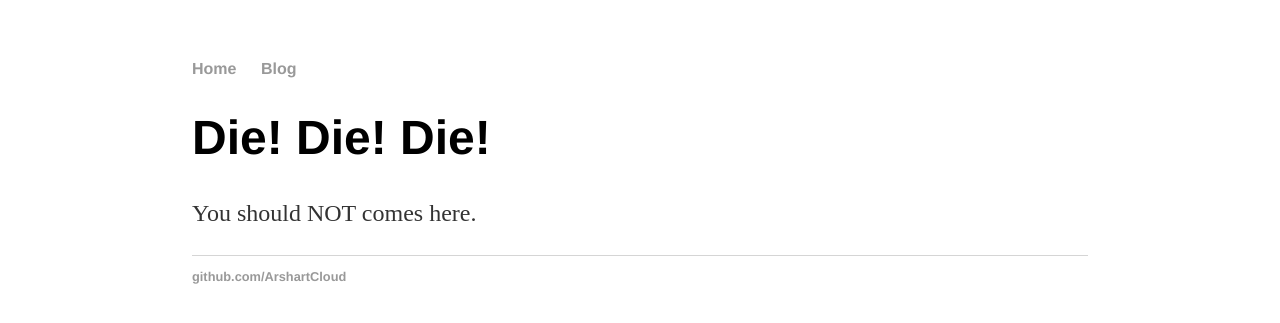
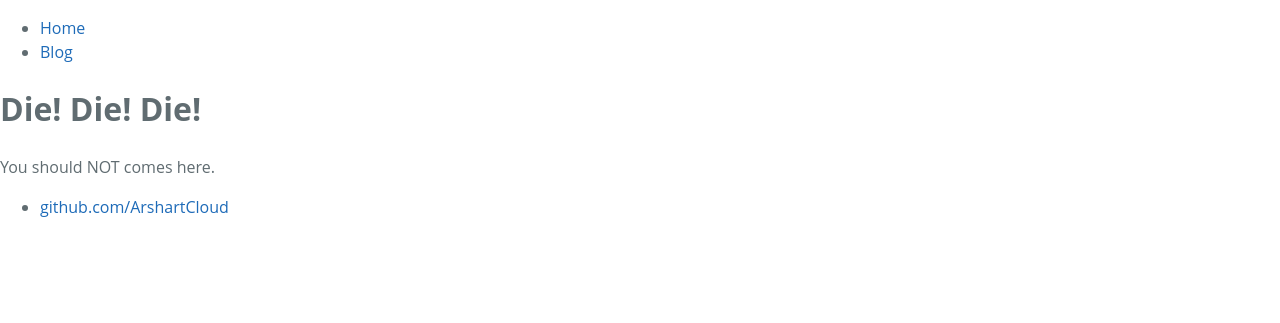
Before and after one commit to ArshartCloud/ArshartCloud.github.io, a Jekyll site: the page built from index.html, in a window 1280 px wide. Shown: the top 323 px of the page. Built offline with Jekyll 4.4.1, drawn with Linux system fonts in a browser that asks for light colours.

Commit message:
updata default

```diff
--- a/_layouts/default.html
+++ b/_layouts/default.html
@@ -3,7 +3,12 @@
 		<head>
 			<title>{{ page.title }}</title>
 			<!-- link to main stylesheet -->
-			<link rel="stylesheet" type="text/css" href="/css/main.css">
+			<!--link rel="stylesheet" type="text/css" href="/css/main.css"-->
+			<meta charset="UTF-8">
+			<meta name="viewport" content="width=device-width, initial-scale=1">
+			<link rel="stylesheet" type="text/css" href="stylesheets/normalize.css" media="screen">
+			<link rel="stylesheet" type="text/css" href="stylesheets/stylesheet.css" media="screen">
+			<link rel="stylesheet" type="text/css" href="stylesheets/github-light.css" media="screen">
 		</head>
 		<body>
 			<nav>
```
